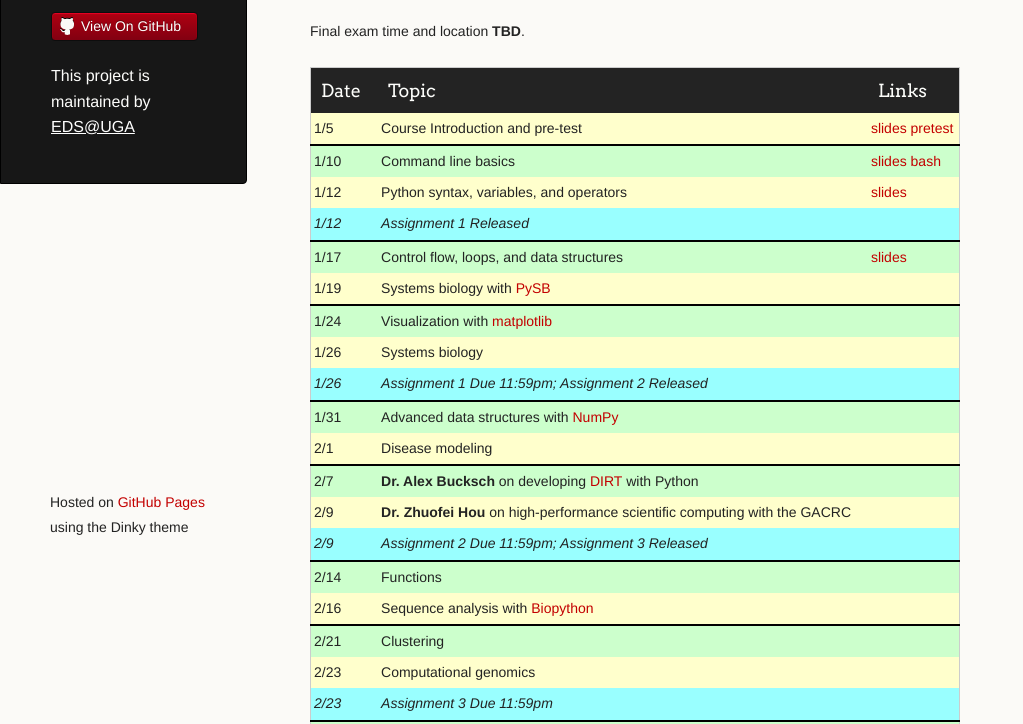
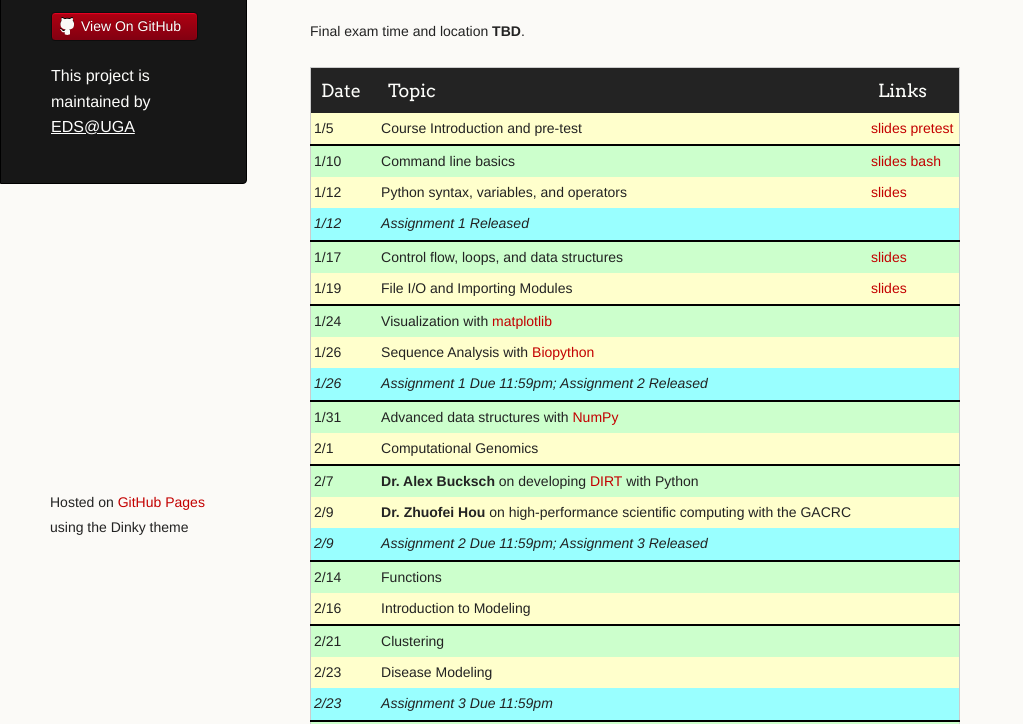
Before and after one commit to eds-uga/cbio4835-sp17, a plain HTML site: page docs/schedule.html in a window 1280 px wide. Shown: the part 228-952 px from the top of the page, without its empty margins (0-1023 px from the left). Drawn offline with Linux system fonts and the light colour scheme.

Commit message:
Added lecture 5 links and shuffled around lecture topics.

```diff
--- a/docs/schedule.html
+++ b/docs/schedule.html
@@ -115,8 +115,8 @@
   </tr>
   <tr class='R endweek'>
     <td>1/19</td>
-    <td>Systems biology with <a href="http://pysb.org/">PySB</a></td>
-    <td></td>
+    <td>File I/O and Importing Modules</td>
+    <td><a href="https://eds-uga.github.io/cbio4835-sp17/slides/Lecture5.slides.html">slides</a></td>
   </tr>
 
   <!-- Week 4 -->
@@ -127,7 +127,7 @@
   </tr>
   <tr class='R'>
     <td>1/26</td>
-    <td>Systems biology</td>
+    <td>Sequence Analysis with <a href="http://biopython.org/wiki/Biopython">Biopython</td>
     <td></td>
   </tr>
   <tr class='A endweek'>
@@ -144,7 +144,7 @@
   </tr>
   <tr class='R endweek'>
     <td>2/1</td>
-    <td>Disease modeling</td>
+    <td>Computational Genomics</td>
     <td></td>
   </tr>
 
@@ -173,7 +173,7 @@
   </tr>
   <tr class='R endweek'>
     <td>2/16</td>
-    <td>Sequence analysis with <a href="http://biopython.org/wiki/Biopython">Biopython</td>
+    <td>Introduction to Modeling</td>
     <td></td>
   </tr>
 
@@ -185,7 +185,7 @@
   </tr>
   <tr class='R'>
     <td>2/23</td>
-    <td>Computational genomics</td>
+    <td>Disease Modeling</td>
     <td></td>
   </tr>
   <tr class='A endweek'>
```
